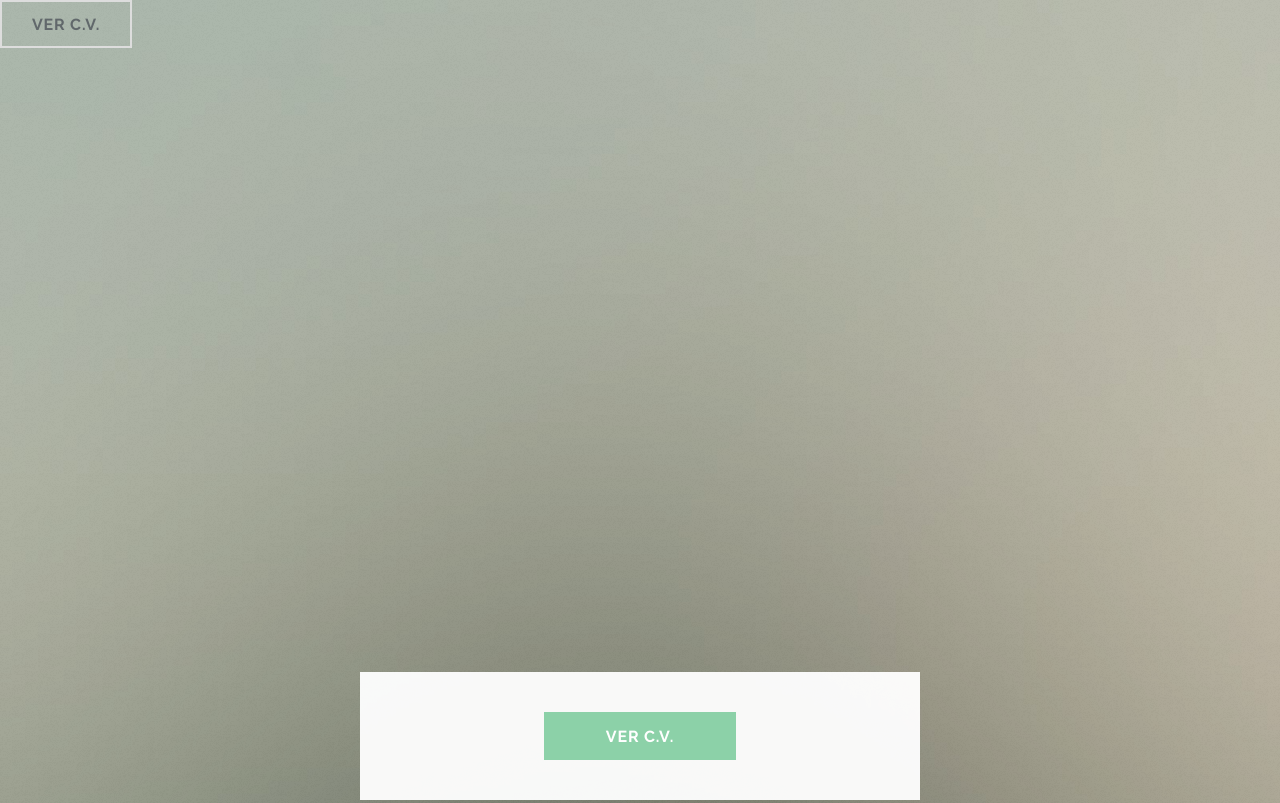
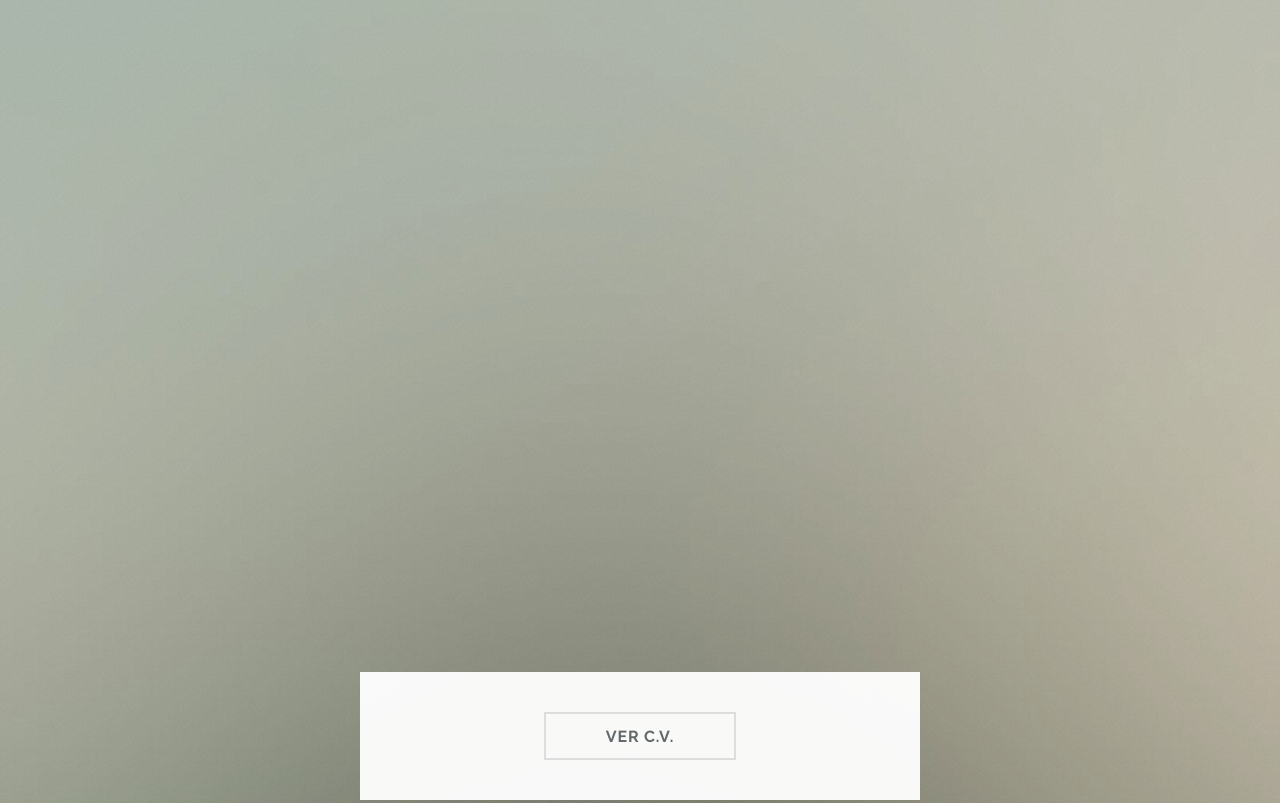
Before and after one commit to jruizdiaz/CV, a plain HTML site: page index.html in a window 1280 px wide. Shown: the top 803 px of the page. Drawn offline with Linux system fonts and the light colour scheme.

Commit message:
Add files via upload

```diff
--- a/index.html
+++ b/index.html
@@ -32,20 +32,11 @@
 					<h1>CURRICULUM VITAE</h1>
 					<p>JUAN EMILIO RUÍZ DÍAZ<a href=""></a></p>
 				</header>
-				<div class="row">
-								<div class="col-4 col-12-medium">
-									<section class="first">
 
-										<a href="images/CVJUAN2021.pdf" class="button alt" align="center">VER C.V.</a>
-									</section>
-								</div>
-							</div>
 				<div class="container">
 
 
-					<ul class="actions">
-						<li><a href="images/CVJUAN2021.pdf" class="button special scrolly">VER C.V.</a></li>
-					</ul>
+					<a href="images/CVJUAN2021.pdf" class="button alt" align="center">VER C.V.</a>
 				</div>
 			</section>
 
```
